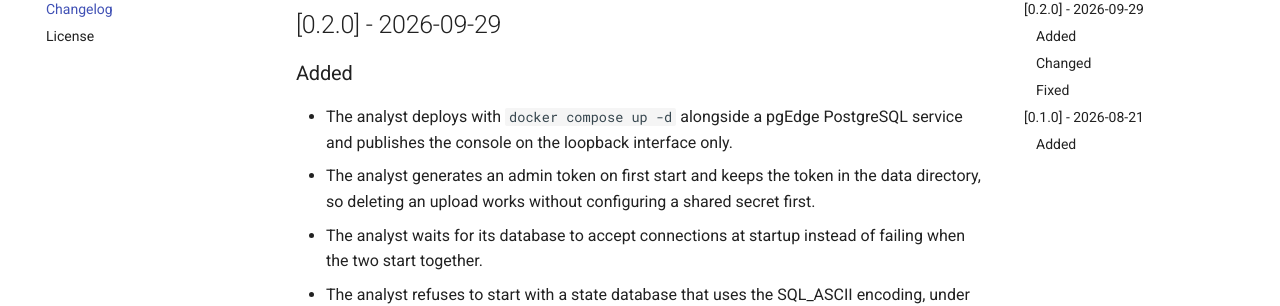
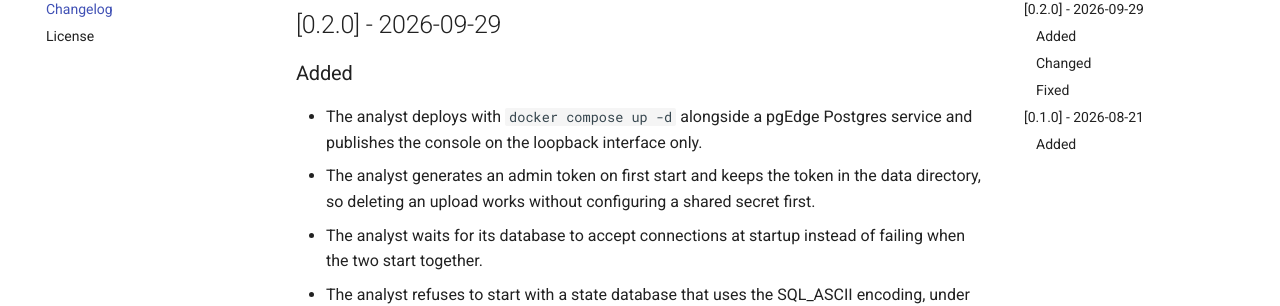
Before and after one commit to pgEdge/radar-analyst, an MkDocs documentation site: the page built from docs/changelog.md, in a window 1280 px wide and 900 px high, scrolled down 366 px. Shown: the part 153-459 px from the top of the window. Built offline with MkDocs 1.6.1 and Material for MkDocs 9.7.7, drawn with Linux system fonts in a browser that asks for light colours; comment, search, counter and statistics services are not loaded.

Commit message:
docs: name the database image pgEdge Postgres

```diff
--- a/docs/changelog.md
+++ b/docs/changelog.md
@@ -19,7 +19,7 @@ project adheres to [Semantic Versioning](https://semver.org/spec/v2.0.0.html).
 
 ### Added
 
-- The analyst deploys with `docker compose up -d` alongside a pgEdge PostgreSQL
+- The analyst deploys with `docker compose up -d` alongside a pgEdge Postgres
   service and publishes the console on the loopback interface only.
 - The analyst generates an admin token on first start and keeps the token in
   the data directory, so deleting an upload works without configuring a shared
```
Also changed, not shown: .claude/agents/postgres-expert.md (+1 -1 lines), ARCHITECTURE.md (+1 -1 lines), CLAUDE.md (+1 -1 lines), README.md (+1 -1 lines), 3 other files.
